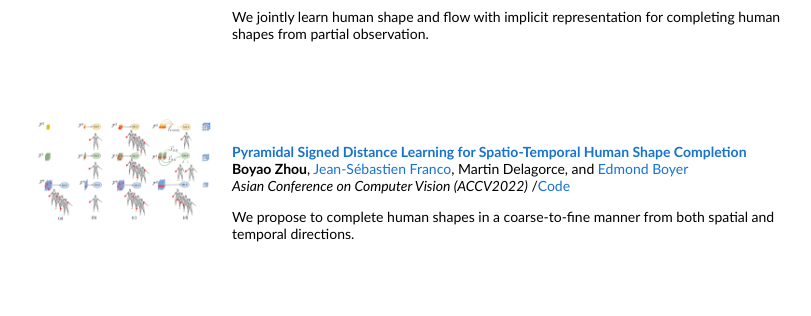
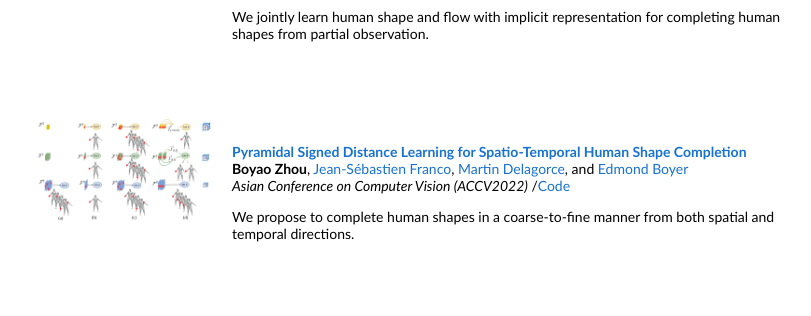
Before and after one commit to YaourtB/YaourtB.github.io, a plain HTML site: page index.html in a window 1280 px wide. Shown: the part 950-1266 px from the top of the page, without its empty margins (228-1039 px from the left). Drawn offline with Linux system fonts and the light colour scheme.

Commit message:
Update index.html

```diff
--- a/index.html
+++ b/index.html
@@ -132,7 +132,7 @@
                 <papertitle>Pyramidal Signed Distance Learning for Spatio-Temporal Human Shape Completion</papertitle>
               </a>
               <br>
-              <strong>Boyao Zhou</strong>, <a href="https://morpheo.inrialpes.fr/~franco/">Jean-Sébastien Franco</a>, Martin Delagorce, and <a href="https://morpheo.inrialpes.fr/people/Boyer/">Edmond Boyer</a>
+              <strong>Boyao Zhou</strong>, <a href="https://morpheo.inrialpes.fr/~franco/">Jean-Sébastien Franco</a>, <a href="https://scholar.google.fr/citations?user=oJBGrfAAAAAJ&hl=en/">Martin Delagorce</a>, and <a href="https://morpheo.inrialpes.fr/people/Boyer/">Edmond Boyer</a>
               <br>
               <em>Asian Conference on Computer Vision (ACCV2022)</em> /<a href="https://gitlab.inria.fr/bzhou/PyramidSpatioTempoHumanShapeComplete.git">Code</a>
               <br>
```
